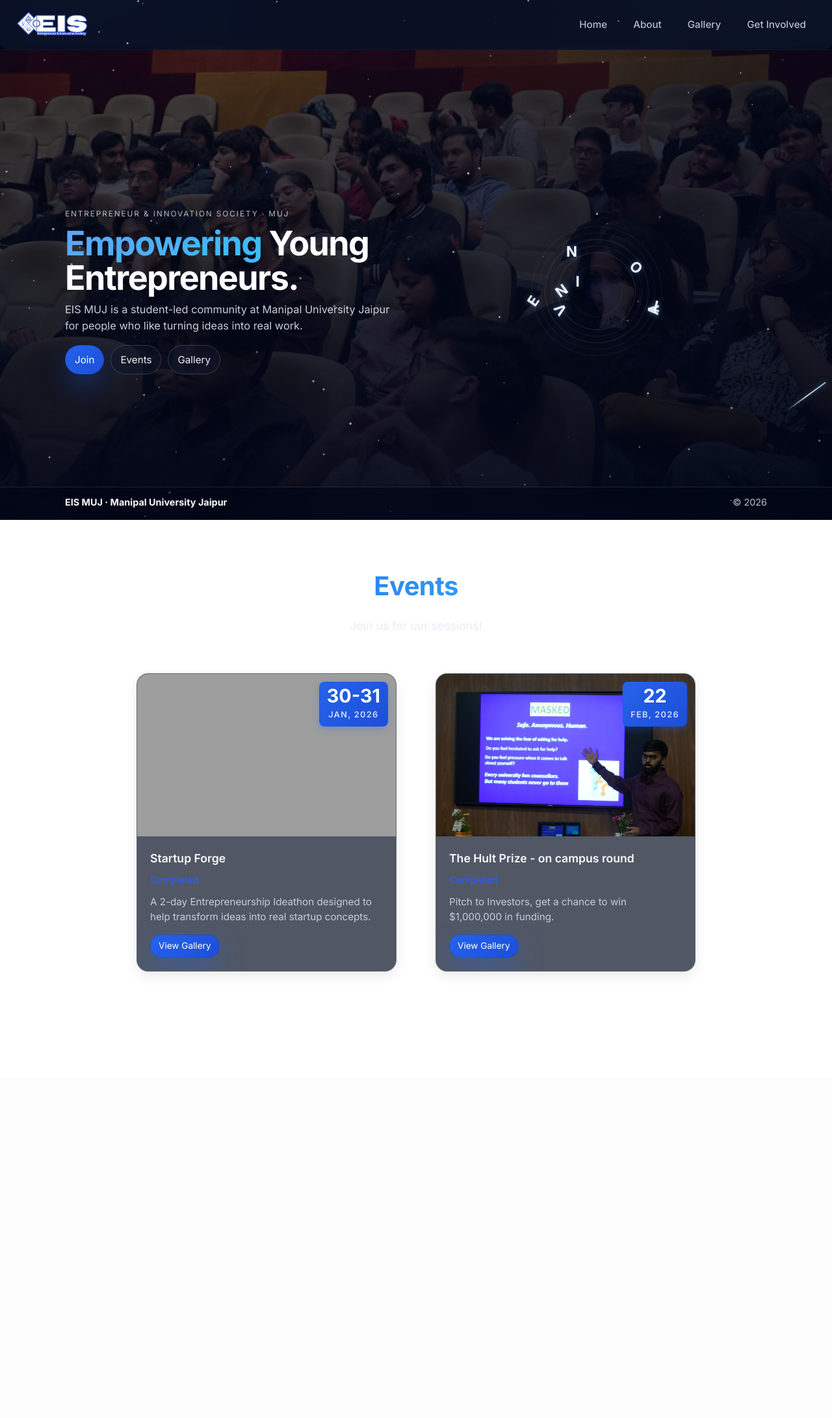
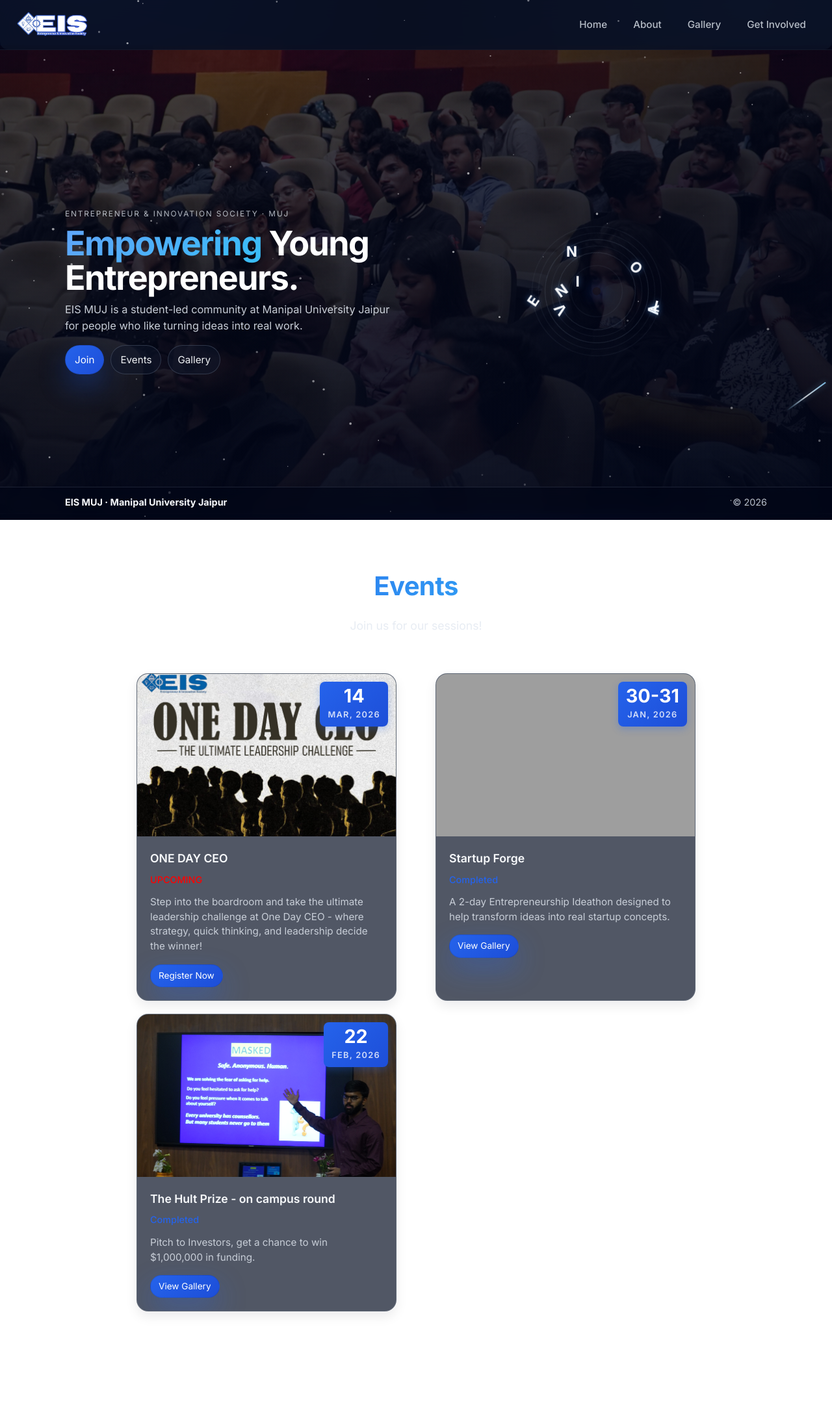
Before and after one commit to Vidhaaaaaa/EISwebsite, a Flask app: page / in a window 1280 px wide. Shown: the whole page at 65% size. Before the commit the page ends 1496 px from the top, so only its background shows below. Run offline with Flask 3, Linux system fonts and the light colour scheme; grey boxes are pictures that could not be loaded.

Commit message:
feat: add one day ceo event card

```diff
--- a/templates/home.html
+++ b/templates/home.html
@@ -1,13 +1,7 @@
-{% extends "base.html" %}
-
-{% block title %}EIS MUJ · Ideas that ship{% endblock %}
-
-{% block content %}
+{% extends "base.html" %} {% block title %}EIS MUJ · Ideas that ship{% endblock
+%} {% block content %}
 <section class="hero hero--image">
-    <div
-      class="hero__bgimg"
-      aria-hidden="true"
-    ></div>
+  <div class="hero__bgimg" aria-hidden="true"></div>
   <div class="hero__overlay" aria-hidden="true"></div>
 
   <div class="container hero__inner">
@@ -17,11 +11,13 @@
         <span class="gradient-text">Empowering</span> Young Entrepreneurs.
       </h1>
       <p class="lead">
-          EIS MUJ is a student-led community at Manipal University Jaipur for people who like turning ideas into
-          real work.
+        EIS MUJ is a student-led community at Manipal University Jaipur for
+        people who like turning ideas into real work.
       </p>
       <div class="actions">
-          <a class="btn btn--primary" href="{{ url_for('get_involved') }}">Join</a>
+        <a class="btn btn--primary" href="{{ url_for('get_involved') }}"
+          >Join</a
+        >
         <a class="btn btn--ghost" href="#events">Events</a>
         <a class="btn btn--ghost" href="{{ url_for('gallery') }}">Gallery</a>
       </div>
@@ -70,7 +66,38 @@
     <div class="events-grid">
       <article class="event-card">
         <div class="event-image">
-            <img src="{{ url_for('static', filename='gallery/startup-forge.jpg') }}" alt="Startup Forge" loading="lazy" />
+          <img
+            src="{{ url_for('static', filename='events/one-day-ceo.jpeg') }}"
+            alt="One Day CEO"
+            loading="lazy"
+          />
+          <div class="event-date-badge">
+            <span class="date-day">14</span>
+            <span class="date-month">MAR, 2026</span>
+          </div>
+        </div>
+        <div class="event-content">
+          <h3 class="event-title">ONE DAY CEO</h3>
+          <p class="event-time" style="color: red">UPCOMING</p>
+          <p class="event-description">
+            Step into the boardroom and take the ultimate leadership challenge
+            at One Day CEO - where strategy, quick thinking, and leadership
+            decide the winner!
+          </p>
+          <a
+            href="https://docs.google.com/forms/d/e/1FAIpQLSc8fBZeJyPRgJnxWpjHTen-HhEFT8ooeqlrw3gFn9KtB1lpGQ/viewform?usp=dialog"
+            class="btn btn--primary btn--small"
+            >Register Now</a
+          >
+        </div>
+      </article>
+      <article class="event-card">
+        <div class="event-image">
+          <img
+            src="{{ url_for('static', filename='gallery/startup-forge.jpg') }}"
+            alt="Startup Forge"
+            loading="lazy"
+          />
           <div class="event-date-badge">
             <span class="date-day">30-31</span>
             <span class="date-month">JAN, 2026</span>
@@ -79,14 +106,23 @@
         <div class="event-content">
           <h3 class="event-title">Startup Forge</h3>
           <p class="event-time">Completed</p>
-            <p class="event-description"> A 2-day Entrepreneurship Ideathon designed to help transform ideas into real startup concepts.</p>
-            <a href="{{ url_for('gallery') }}" class="btn btn--primary btn--small">View Gallery</a>
+          <p class="event-description">
+            A 2-day Entrepreneurship Ideathon designed to help transform ideas
+            into real startup concepts.
+          </p>
+          <a href="{{ url_for('gallery') }}" class="btn btn--primary btn--small"
+            >View Gallery</a
+          >
         </div>
       </article>
 
       <article class="event-card">
         <div class="event-image">
-            <img src="{{ url_for('static', filename='gallery/hult-prize.jpg') }}" alt="The Hult Prize" loading="lazy" />
+          <img
+            src="{{ url_for('static', filename='gallery/hult-prize.jpg') }}"
+            alt="The Hult Prize"
+            loading="lazy"
+          />
           <div class="event-date-badge">
             <span class="date-day">22</span>
             <span class="date-month">FEB, 2026</span>
@@ -95,8 +131,12 @@
         <div class="event-content">
           <h3 class="event-title">The Hult Prize - on campus round</h3>
           <p class="event-time">Completed</p>
-            <p class="event-description">Pitch to Investors, get a chance to win $1,000,000 in funding.</p>
-            <a href="{{ url_for('gallery') }}" class="btn btn--primary btn--small">View Gallery</a>
+          <p class="event-description">
+            Pitch to Investors, get a chance to win $1,000,000 in funding.
+          </p>
+          <a href="{{ url_for('gallery') }}" class="btn btn--primary btn--small"
+            >View Gallery</a
+          >
         </div>
       </article>
     </div>
```
Also changed, not shown: static/events/one-day-ceo.jpeg (added). Lines whose indentation alone changed are shown as unchanged.
